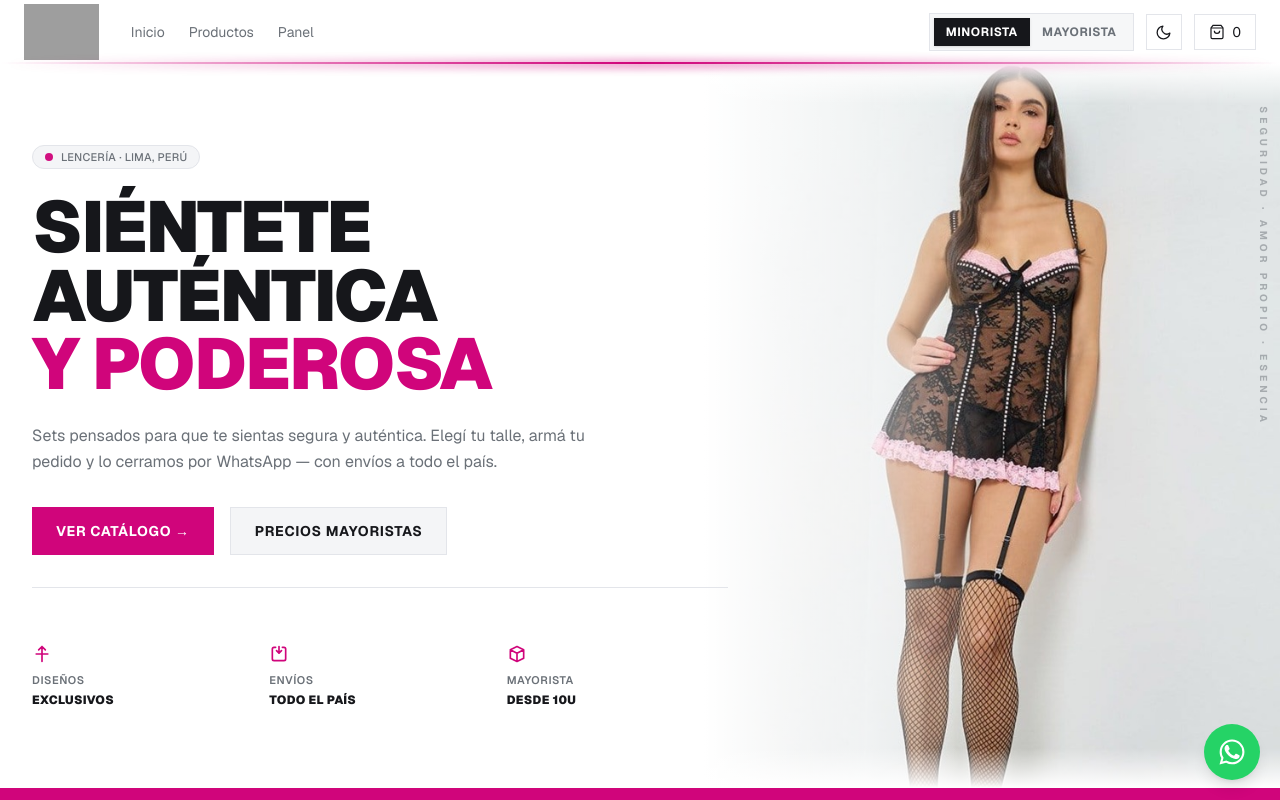
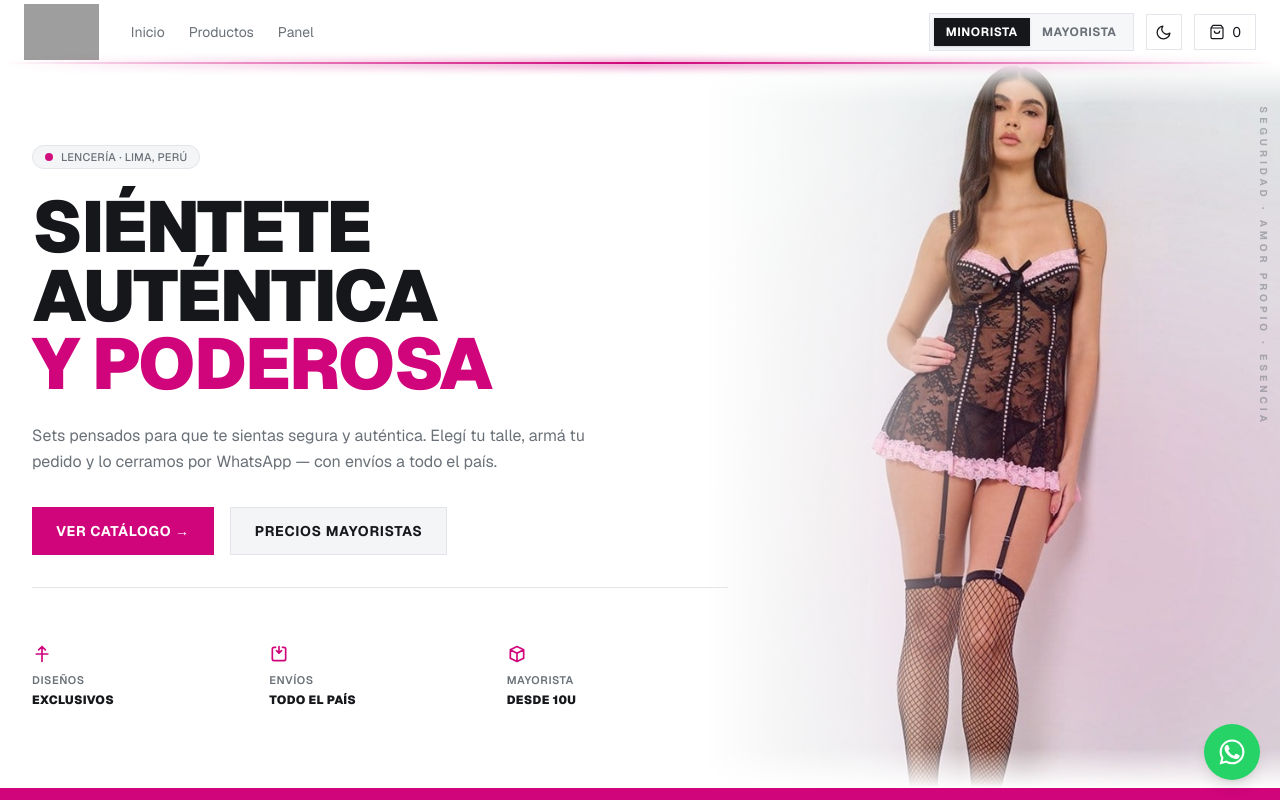
Before and after one commit to LuisLazaro12319/raiz-prohibida, a Next.js app: page / in a window 1280 px wide. Shown: the top 800 px of the page. Built offline with nearby package versions, Linux system fonts and the light colour scheme; grey boxes are pictures that could not be loaded.

Commit message:
Hero: agrega el mismo brillo rosado que la seccion mayorista

```diff
--- a/src/app/page.tsx
+++ b/src/app/page.tsx
@@ -74,6 +74,7 @@ export default function Home() {
             priority
             className="object-cover object-top"
           />
+          <div className="absolute -right-16 top-1/4 h-[380px] w-[380px] rounded-full bg-acento/20 blur-[110px]" />
           <div className="absolute inset-0 bg-gradient-to-b from-background/85 via-background/65 to-background/90" />
         </div>
 
@@ -86,6 +87,7 @@ export default function Home() {
             priority
             className="object-cover object-top"
           />
+          <div className="absolute -right-24 top-1/3 h-[500px] w-[500px] rounded-full bg-acento/20 blur-[140px]" />
           <div className="absolute inset-y-0 left-0 w-1/2 bg-gradient-to-r from-background via-background/60 to-transparent" />
         </div>
 
```
